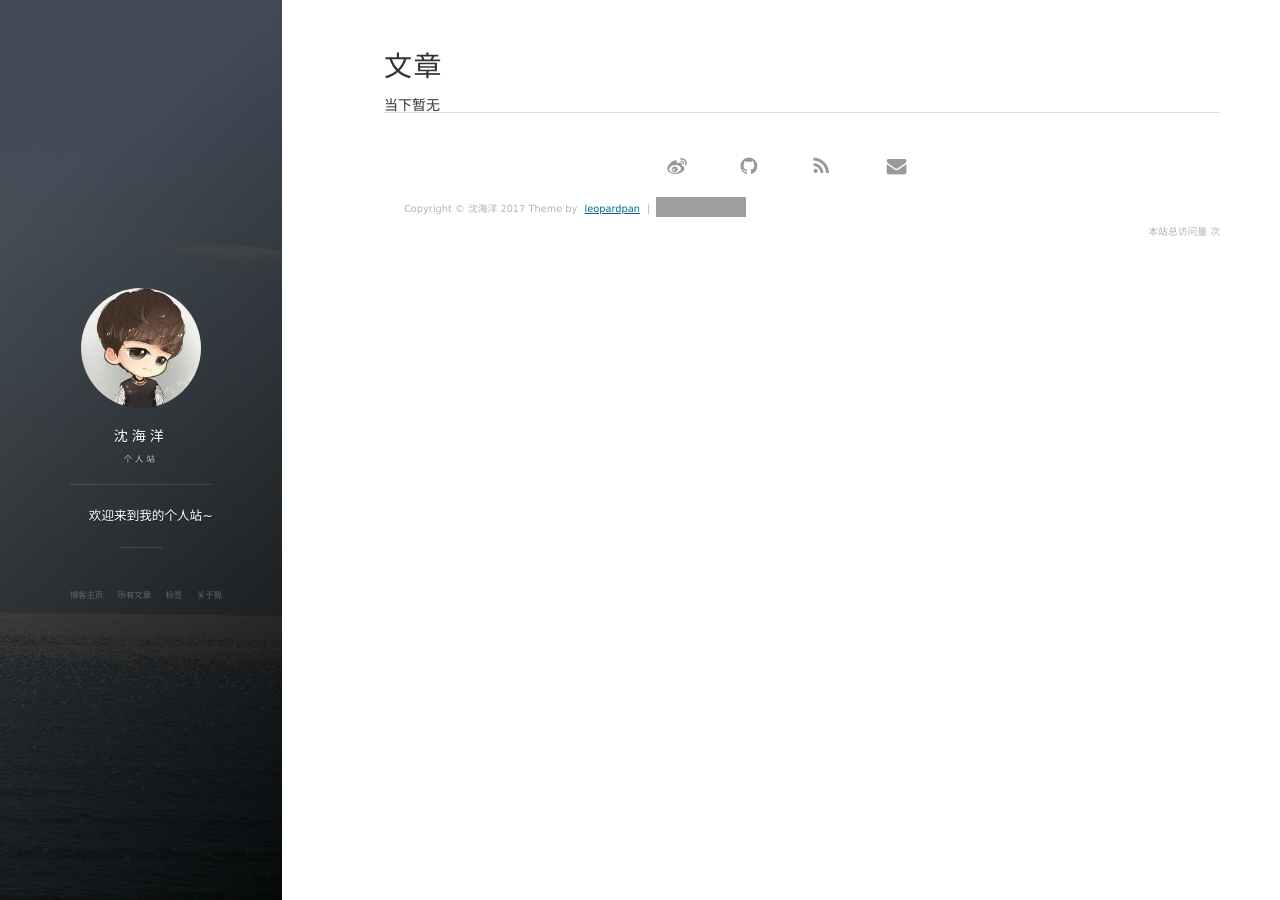
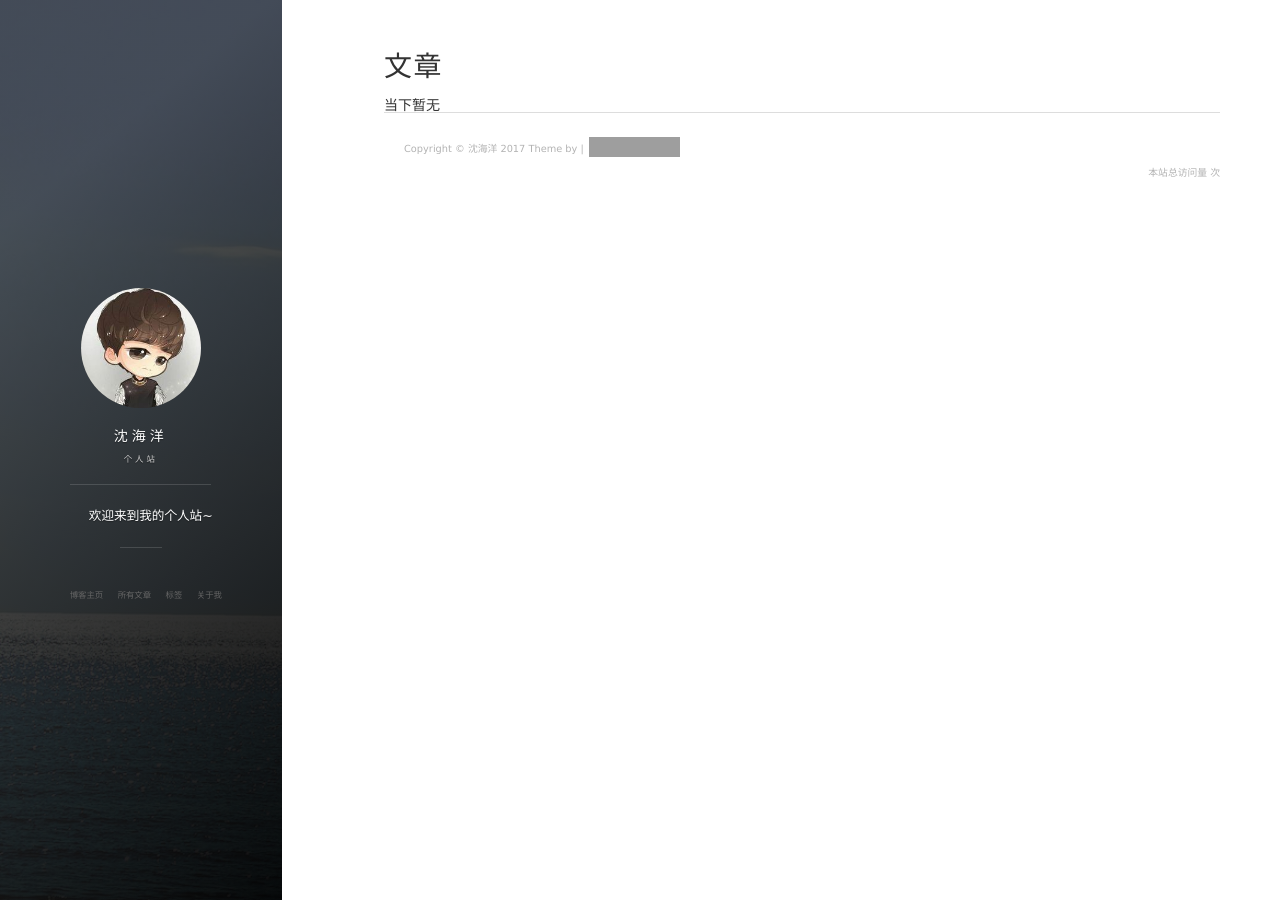
Before and after one commit to HineShen/hineshen.github.io, a Jekyll site: the page built from archive.html, in a window 1280 px wide. Built offline with Jekyll 4.4.1, drawn with Linux system fonts in a browser that asks for light colours; nearby versions of some CDN libraries; comment, search, counter and statistics services are not loaded; grey boxes are pictures that could not be loaded.

Commit message:
修改底部

```diff
--- a/_config.yml
+++ b/_config.yml
@@ -10,7 +10,7 @@
 
 # Comment
 comment:
-    disqus: leopard
+    disqus: hine
     # uyan: 2143225  # 有言id,登录有言官网申请
 
 # Social
--- a/_includes/footer.html
+++ b/_includes/footer.html
@@ -1,6 +1,6 @@
 <section class="footer">
   <footer>
-        <div class = "footer_div">
+    <div class="footer_div" style="display:none;">
       <nav class="cover-navigation navigation--social">
         <ul class="navigation">
 
@@ -12,9 +12,7 @@
               <span class="label">Weibo</span>
             </a>
           </li>
-          {% endif %}
-
-          {% if site.social.github %}
+          {% endif %} {% if site.social.github %}
           <!-- Github -->
           <li class="navigation__item_social">
             <a href="https://github.com/{{site.social.github}}" title="@{{site.social.github}} 的 Github" target="_blank">
@@ -22,9 +20,7 @@
               <span class="label">Github</span>
             </a>
           </li>
-          {% endif %}
-
-          {% if site.social.twitter %}
+          {% endif %} {% if site.social.twitter %}
           <!-- Twitter -->
           <li class="navigation__item_social">
             <a href="http://twitter.com/{{site.social.twitter}}" title="@{{site.social.twitter}}" target="_blank">
@@ -32,9 +28,7 @@
               <span class="label">Twitter</span>
             </a>
           </li>
-          {% endif %}
-
-          {% if site.social.gplus %}
+          {% endif %} {% if site.social.gplus %}
           <!-- Google Plus -->
           <li class="navigation__item_social">
             <a href="https://plus.google.com/{{site.social.gplus}}" rel="author" title="Google+" target="_blank">
@@ -67,13 +61,10 @@
 
     </div>
 
-        <div class = "footer_div">
+    <div class="footer_div">
       <p class="copyright text-muted">
-            Copyright &copy; {{ site.title }} {{ site.time | date: '%Y' }} Theme by <a href="http://baixin.io/">leopardpan</a> |
-            <iframe
-                style="margin-left: 2px; margin-bottom:-5px;"
-                frameborder="0" scrolling="0" width="91px" height="20px"
-                src="https://ghbtns.com/github-btn.html?user=leopardpan&repo=leopardpan.github.io&type=star&count=true" >
+        Copyright &copy; {{ site.title }} {{ site.time | date: '%Y' }} Theme by        |
+        <iframe style="margin-left: 2px; margin-bottom:-5px;" frameborder="0" scrolling="0" width="91px" height="20px" src="https://github.com/HineShen/hineshen.github.io">
         </iframe>
       </p>
       <div align="right">
```
Lines whose indentation alone changed are shown as unchanged.
